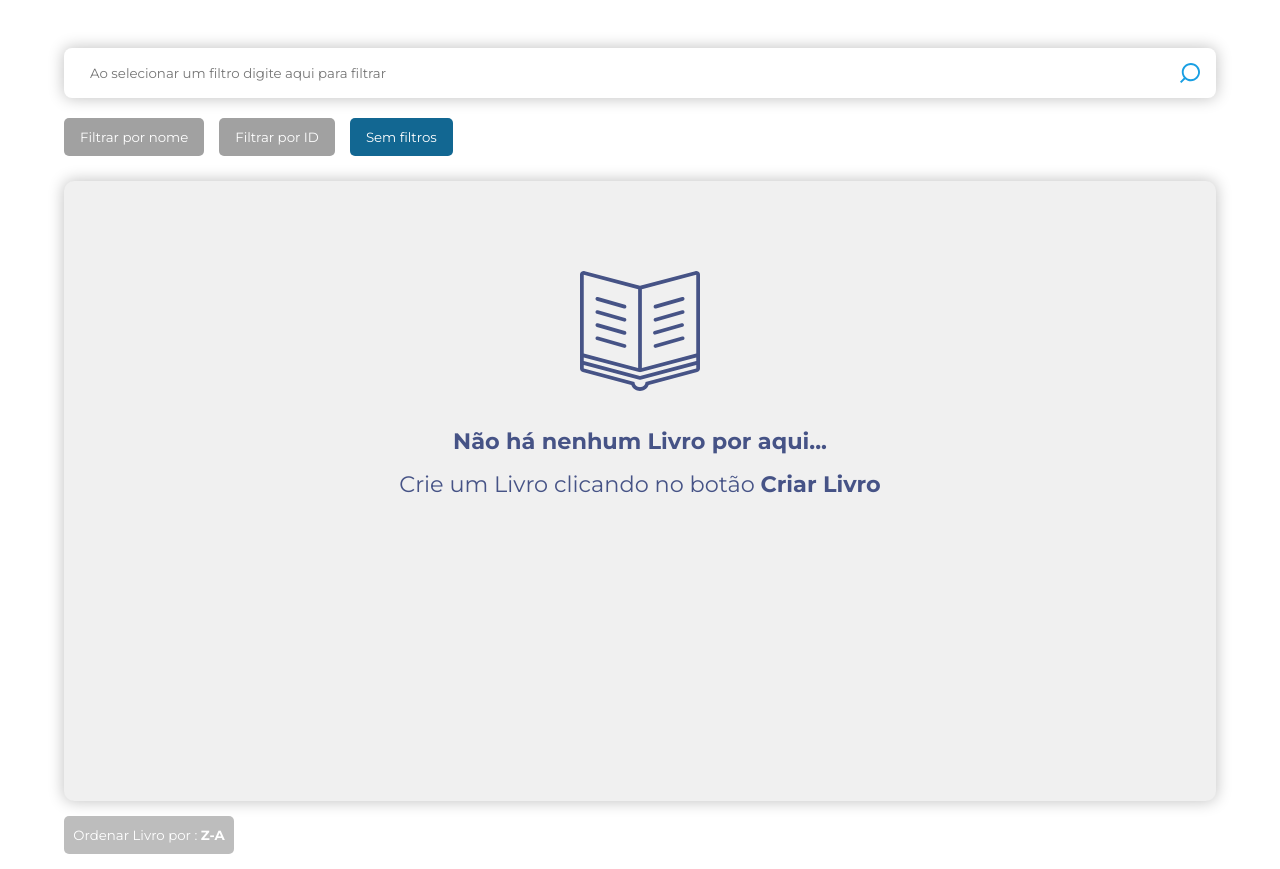
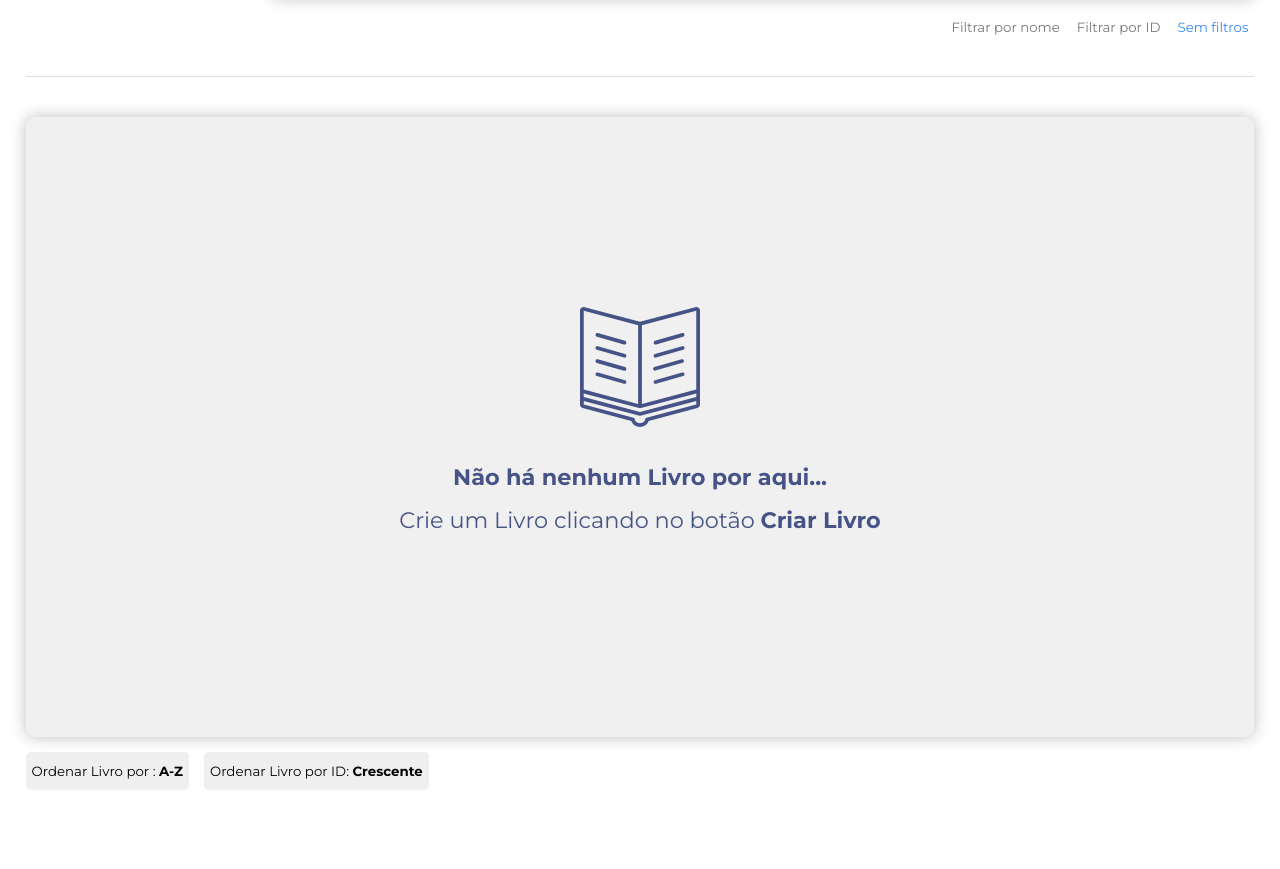
Before and after one commit to VitorRamires/Book-manager, a React (Vite) app: page / in a window 1280 px wide. Shown: the part 267-1136 px from the top of the page. After the commit the page ends 1072 px from the top, so only its background shows below. Built offline with nearby package versions, Linux system fonts and the light colour scheme.

Commit message:
new: new layout filters + sort by ID

```diff
--- a/src/components/Table.jsx
+++ b/src/components/Table.jsx
@@ -39,24 +39,20 @@ export function Table({
   const [inputText, setInputText] = useState("");
   const [filterOption, setFilterOption] = useState("all");
   const [buttonActive, setButtonActive] = useState("all");
-  const [sortDirection, setSortDirection] = useState("");
+  const [sortDirection, setSortDirection] = useState("cresc");
+  const [sortDirectionId, setSortDirectionId] = useState("crescId");
 
-  /**
-   * Handles the sorting of the content
-   *
-   * @param {string} key - The key to sort by
-   */
   function handleSort(key) {
-    const direction = sortDirection === "asc" ? "desc" : "asc";
+    const direction = sortDirection === "cresc" ? "desc" : "cresc";
     setSortDirection(direction);
 
     const sortedContent = [...infoSection].sort((a, b) => {
       if (a[key] < b[key]) {
-        return direction === "asc" ? -1 : 1;
+        return direction === "cresc" ? -1 : 1;
       }
 
       if (a[key] > b[key]) {
-        return direction === "asc" ? 1 : -1;
+        return direction === "cresc" ? 1 : -1;
       }
       return 0;
     });
@@ -64,6 +60,19 @@ export function Table({
     name == "author" ? setAuthors(sortedContent) : setBooks(sortedContent);
   }
 
+  function handleSortID(key) {
+    const direction = sortDirectionId === "crescId" ? "descId" : "crescId";
+    setSortDirectionId(direction);
+
+    const sortedContent = [...infoSection].sort((a, b) => {
+      const valueA = Number(a[key]);
+      const valueB = Number(b[key]);
+
+      return direction === "crescId" ? valueA - valueB : valueB - valueA;
+    });
+
+    name === "author" ? setAuthors(sortedContent) : setBooks(sortedContent);
+  }
   /**
    * Function to manage when option filter is active and working
    *
@@ -132,7 +141,14 @@ export function Table({
 
       <SortButton onClick={() => handleSort(name)}>
         Ordenar {message} por :{" "}
-        <strong>{sortDirection === "asc" ? "A-Z" : "Z-A"}</strong>{" "}
+        <strong>{sortDirection === "cresc" ? "A-Z" : "Z-A"}</strong>{" "}
+      </SortButton>
+
+      <SortButton onClick={() => handleSortID(id)}>
+        Ordenar {message} por ID:{" "}
+        <strong>
+          {sortDirectionId === "crescId" ? "Crescente" : "Decrescente"}
+        </strong>{" "}
       </SortButton>
     </>
   );
--- a/src/components/authors/authors.jsx
+++ b/src/components/authors/authors.jsx
@@ -1,11 +1,10 @@
 import { useContext, useRef } from "react";
 import { CreateGlobalAuthors } from "../../context/globalContextAuthors.jsx";
 import { Author } from "./author.jsx";
-import { Center } from "../../global.js";
 import { Table } from "../Table.jsx";
 
 import * as Dialog from "@radix-ui/react-dialog";
-import { DialogOverlay, ModalBox } from "../../global.js";
+import { DialogOverlay, ModalBox, Center, Head  } from "../../global.js";
 import {
   ItemModal,
   ModalActions,
@@ -28,7 +27,7 @@ export function Authors() {
     setAuthorNotExistMessage,
   } = useContext(CreateGlobalAuthors);
   const { handleSubmit, register } = formMethods;
-  const headRef = useRef()
+  const headRef = useRef();
 
   /**
    * Function to reset the form
@@ -41,9 +40,9 @@ export function Authors() {
   return (
     <Center>
       <Dialog.Root>
-        <div className="head" ref={headRef}>
+        <Head className="head" ref={headRef}>
           <DialogTrigger onClick={resetForm}>Criar Autor</DialogTrigger>
-        </div>
+        </Head>
 
         <DialogOverlay>
           <ModalBox>
--- a/src/components/books/books.jsx
+++ b/src/components/books/books.jsx
@@ -5,9 +5,8 @@ import { Table } from "../Table.jsx";
 import { Book } from "./book.jsx";
 
 import * as Dialog from "@radix-ui/react-dialog";
-import { DialogOverlay, ModalBox } from "../../global.js";
+import { DialogOverlay, ModalBox, Center, Head } from "../../global.js";
 import { ItemModal, ModalActions, DialogTrigger } from "../styles/tables.js";
-import { Center } from "../../global.js";
 import img from "../../img/book.svg";
 
 /**
@@ -20,7 +19,7 @@ export function Books() {
     useContext(CreateGlobalContext);
   const { authors } = useContext(CreateGlobalAuthors);
   const { handleSubmit, register } = formMethods;
-  const headRef = useRef()
+  const headRef = useRef();
 
   /**
    * Function to reset the form
@@ -32,9 +31,9 @@ export function Books() {
   return (
     <Center>
       <Dialog.Root>
-        <div className="head" ref={headRef}>
+        <Head className="head" ref={headRef}>
           <DialogTrigger onClick={resetForm}>Criar Livro</DialogTrigger>
-        </div>
+        </Head>
 
         <DialogOverlay>
           <ModalBox>
--- a/src/components/styles/header.js
+++ b/src/components/styles/header.js
@@ -102,13 +102,6 @@ export const Menu = styled.div`
   width: 1360px;
   max-width: 100%;
   margin: 0 auto;
-
-  @media screen and (max-width: 885px) {
-    width: 550px;
-    max-width: 100%;
-    padding: 0;
-    margin: 0 auto 35px auto;
-  }
 `;
 
 export const NavBox = styled.div`
--- a/src/components/styles/message.js
+++ b/src/components/styles/message.js
@@ -4,7 +4,7 @@ export const MessageStyle = styled.div`
   text-align: center;
   font-family: "Montserrat", Sans-serif;
   font-size: 1.4rem;
-  margin-top: 60px;
+  margin-top: 160px;
 
   @media screen and (max-width: 620px) {
     margin-top: 70px;
--- a/src/components/styles/style.css
+++ b/src/components/styles/style.css
@@ -1,4 +1,4 @@
   .linkChange.active .imgBg {
     background-color: #53b2ff;
-    box-shadow: 0 3px 5px #0000003b;
+    box-shadow: 0 3px 5px #e2e2e2;
   }
--- a/src/components/styles/tables.js
+++ b/src/components/styles/tables.js
@@ -12,7 +12,6 @@ export const DialogTrigger = styled(Dialog.Trigger)`
   border: none;
   padding: 0 15px;
   border-radius: 5px;
-  margin: 20px 0 50px 0;
   cursor: pointer;
   transition: 0.2s;
   display: flex;
@@ -22,6 +21,10 @@ export const DialogTrigger = styled(Dialog.Trigger)`
   font-family: "Montserrat", Sans-serif;
   -webkit-box-shadow: 0 0 0 0.35em transparent;
   box-shadow: 0 0 0 0.35em transparent;
+
+  @media screen and (max-width: 377px) {
+    margin: 0 auto;
+  }
 
   @media screen and (max-width: 350px) {
     font-size: 1.3rem;
@@ -201,41 +204,17 @@ export const InputFilter = styled.div`
   }
 `;
 
-export const ButtonsFilterWrapper = styled.div`
-  display: flex;
-  flex-wrap: wrap;
-  align-items: center;
-  justify-content: start;
-  gap: 15px;
-  margin-bottom: 25px;
+export const SortButton = styled.button`
+  max-width: 100%;
+  padding: 10px 5px;
+  color: #ffffff;
+  margin: 15px 15px 0 0;
+  cursor: pointer;
+  font-family: "Montserrat";
+  color: black;
+  transition: 0.2s;
 
-  button {
-    width: max-content;
-    padding: 10px 15px;
-    margin-top: 5px;
-    font-family: "Montserrat";
-    background-color: #a1a1a1;
-    color: #ffffff;
-    cursor: pointer;
-    transition: 0.2s;
-
-    @media screen and (max-width: 377px) {
-      width: 100%;
-    }
-
-    &.activated-button {
-      background-color: #126792;
-    }
+  &:hover {
+    background-color: #e2e2e2;
   }
 `;
-
-export const SortButton = styled.button`
-  width: 170px;
-  max-width: 100%;
-  padding: 10px 5px;
-  background-color: #bdbdbd;
-  color: #ffffff;
-  margin-top: 15px;
-  cursor: pointer;
-  font-family: "Montserrat";
-`;
--- a/src/global.js
+++ b/src/global.js
@@ -82,14 +82,10 @@ export const GlobalCss = createGlobalStyle`
 export const Center = styled.div`
   position: relative;
   width: 1360px;
-  max-width: 90%;
+  max-width: 96%;
   margin: 75px auto;
   border-radius: 10px;
   bottom: 15px;
-
-  @media screen and (max-width: 885px) {
-    margin: 25px auto;
-  }
 `;
 
 // Estilo para o overlay do diálogo modal
@@ -123,3 +119,59 @@ export const ModalBox = styled(Dialog.Content)`
     font-family: "Montserrat", Sans-serif;
   }
 `;
+
+export const Head = styled.div`
+  display: flex;
+  align-items: start;
+  justify-content: space-between;
+  border-bottom: 1px solid #dedede;
+  padding-bottom: 10px;
+  margin-bottom: 40px;
+  flex-wrap: wrap;
+  gap: 15px;
+
+  & .filters {
+    width: 80%;
+
+    @media screen and (max-width: 1119px) {
+      margin-top: 20px;
+      width: 100%;
+    }
+
+    & input {
+      padding: 20px 9px !important;
+    }
+  }
+`;
+
+export const ButtonsFilterWrapper = styled.div`
+  display: flex;
+  flex-wrap: wrap;
+  align-items: center;
+  justify-content: end;
+  gap: 5px;
+  margin-bottom: 25px;
+
+  @media screen and (max-width: 1119px) {
+    justify-content: start;
+  }
+
+  button {
+    width: max-content;
+    font-family: "Montserrat";
+    color: #ffffff;
+    cursor: pointer;
+    transition: 0.2s;
+    color: #797979;
+    font-weight: 400;
+    background-color: transparent;
+
+    @media screen and (max-width: 377px) {
+      width: 100%;
+    }
+
+    &.activated-button {
+      color: #3689f5;
+    }
+  }
+`;
```
Also changed, not shown: src/components/filters.jsx (+2 -5 lines).
